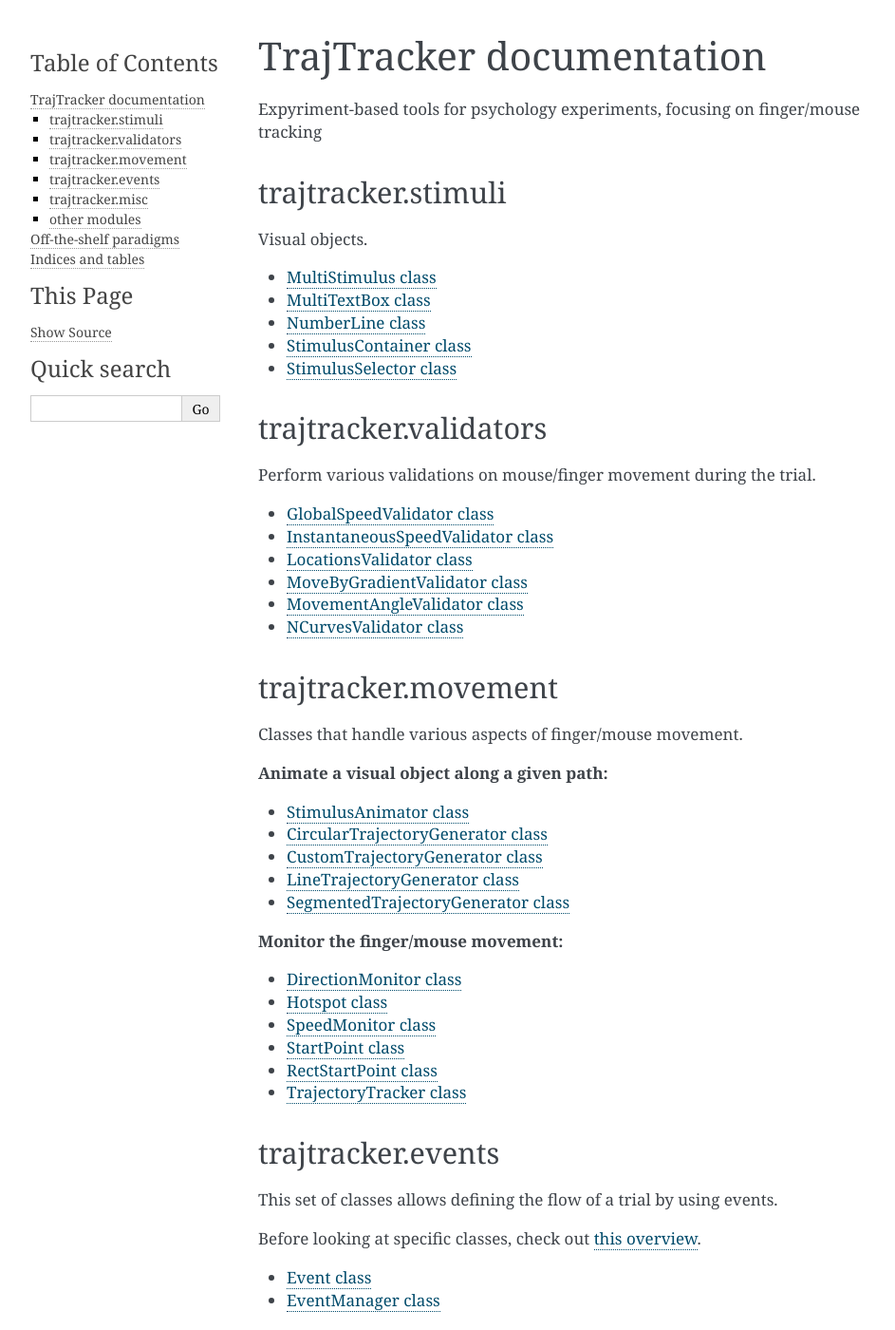
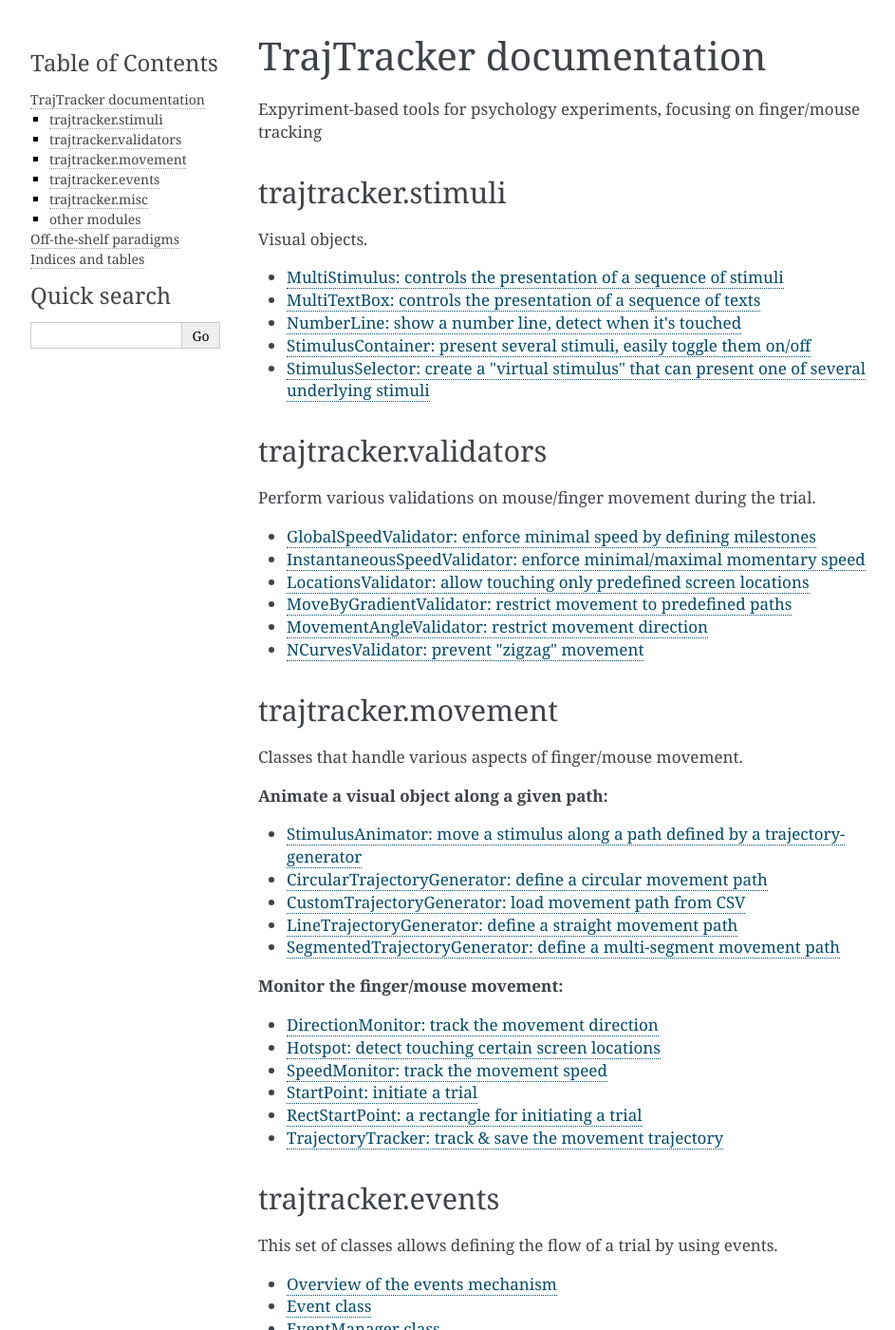
Before and after one commit to trajtracker/trajtracker, a Sphinx documentation site: the page built from docs/source/index.rst, in a window 1280 px wide and 1400 px high. Shown: the whole window at 95% size, without its empty margins (148-1091 px from the left). Built offline with Sphinx 7.4.7, drawn with Linux system fonts in a browser that asks for light colours; some of the changed text lies outside the part shown.

Commit message:
Documentation changes

```diff
--- a/docs/source/conf.py
+++ b/docs/source/conf.py
@@ -54,7 +54,7 @@ master_doc = 'index'
 
 # General information about the project.
 project = u'TrajTracker'
-copyright = u'2017, Dror Dotan'
+copyright = u'2017, <a href="https://drordotan.wixsite.com/dror">Dror Dotan</a>. | <a href="https://drordotan.wixsite.com/trajtracker">Home</a>'
 author = u'Dror Dotan'
 
 # The version info for the project you're documenting, acts as replacement for
@@ -178,10 +178,10 @@ html_static_path = ['_static']
 #html_split_index = False
 
 # If true, links to the reST sources are added to the pages.
-#html_show_sourcelink = True
+html_show_sourcelink = False
 
 # If true, "Created using Sphinx" is shown in the HTML footer. Default is True.
-#html_show_sphinx = True
+html_show_sphinx = False
 
 # If true, "(C) Copyright ..." is shown in the HTML footer. Default is True.
 #html_show_copyright = True
--- a/docs/source/index.rst
+++ b/docs/source/index.rst
@@ -18,8 +18,11 @@ Visual objects.
    :maxdepth: 1
    :glob:
 
-   stimuli/*
-
+   MultiStimulus: controls the presentation of a sequence of stimuli <stimuli/MultiStimulus>
+   MultiTextBox: controls the presentation of a sequence of texts <stimuli/MultiTextBox>
+   NumberLine: show a number line, detect when it's touched <stimuli/NumberLine>
+   StimulusContainer: present several stimuli, easily toggle them on/off <stimuli/StimulusContainer>
+   StimulusSelector: create a "virtual stimulus" that can present one of several underlying stimuli <stimuli/StimulusSelector>
 
 trajtracker.validators
 ----------------------
@@ -30,8 +33,12 @@ Perform various validations on mouse/finger movement during the trial.
    :maxdepth: 1
    :glob:
 
-   validators/*
-
+   GlobalSpeedValidator: enforce minimal speed by defining milestones <validators/GlobalSpeedValidator>
+   InstantaneousSpeedValidator: enforce minimal/maximal momentary speed <validators/InstantaneousSpeedValidator>
+   LocationsValidator: allow touching only predefined screen locations <validators/LocationsValidator>
+   MoveByGradientValidator: restrict movement to predefined paths <validators/MoveByGradientValidator>
+   MovementAngleValidator: restrict movement direction <validators/MovementAngleValidator>
+   NCurvesValidator: prevent "zigzag" movement <validators/NCurvesValidator>
 
 trajtracker.movement
 --------------------
@@ -45,11 +52,11 @@ Classes that handle various aspects of finger/mouse movement.
    :maxdepth: 1
    :glob:
 
-   movement/StimulusAnimator
-   movement/CircularTrajectoryGenerator
-   movement/CustomTrajectoryGenerator
-   movement/LineTrajectoryGenerator
-   movement/SegmentedTrajectoryGenerator
+   StimulusAnimator: move a stimulus along a path defined by a trajectory-generator <movement/StimulusAnimator>
+   CircularTrajectoryGenerator: define a circular movement path <movement/CircularTrajectoryGenerator>
+   CustomTrajectoryGenerator: load movement path from CSV <movement/CustomTrajectoryGenerator>
+   LineTrajectoryGenerator: define a straight movement path <movement/LineTrajectoryGenerator>
+   SegmentedTrajectoryGenerator: define a multi-segment movement path <movement/SegmentedTrajectoryGenerator>
 
 
 **Monitor the finger/mouse movement:**
@@ -58,12 +65,12 @@ Classes that handle various aspects of finger/mouse movement.
    :maxdepth: 1
    :glob:
 
-   movement/DirectionMonitor
-   movement/Hotspot
-   movement/SpeedMonitor
-   movement/StartPoint
-   movement/RectStartPoint
-   movement/TrajectoryTracker
+   DirectionMonitor: track the movement direction <movement/DirectionMonitor>
+   Hotspot: detect touching certain screen locations <movement/Hotspot>
+   SpeedMonitor: track the movement speed <movement/SpeedMonitor>
+   StartPoint: initiate a trial <movement/StartPoint>
+   RectStartPoint: a rectangle for initiating a trial <movement/RectStartPoint>
+   TrajectoryTracker: track & save the movement trajectory <movement/TrajectoryTracker>
 
 
 trajtracker.events
@@ -71,12 +78,11 @@ trajtracker.events
 
 This set of classes allows defining the flow of a trial by using events.
 
-Before looking at specific classes, check out :doc:`this overview <events/events_overview>`.
-
 .. toctree::
    :maxdepth: 1
    :glob:
 
+   Overview of the events mechanism <events/events_overview>
    events/Event
    events/EventManager
 
@@ -107,10 +113,26 @@ Off-the-shelf paradigms
 =======================
 
 TrajTracker also offers ready-to-use experimental paradigms: sets of functions that allow
-creating your own experiment with almost no programming.:
+creating your own experiment with almost no programming:
 
-* :doc:`Number-to-position mapping <paradigms/num2pos/num2pos>` experiments
-* Dual-choice experiments: coming up soon
+**Number-to-position mapping experiments**:
+
+.. toctree::
+   :maxdepth: 1
+   :glob:
+
+   Overview <paradigms/num2pos/num2pos>
+   Configuration: the Config class <paradigms/num2pos/Config>
+   Configuration: input CSV file format <paradigms/num2pos/input_data_format>
+   The result files <paradigms/num2pos/results>
+   Technical: the software design <paradigms/num2pos/num2pos_design>
+   Technical: the ExperimentInfo class <paradigms/num2pos/ExperimentInfo>
+   Technical: the TrialInfo class <paradigms/num2pos/TrialInfo>
+
+
+**Dual-choice experiments**:
+
+Coming up soon
 
 
 Indices and tables
--- a/docs/source/paradigms/num2pos/num2pos.rst
+++ b/docs/source/paradigms/num2pos/num2pos.rst
@@ -3,7 +3,7 @@ Number-to-position mapping experiments
 ======================================
 
 For general details about this paradigm (general information, supported features, format of results, etc.),
-see `this page <https://drordotan.wixsite.com/trajtracker/supported-paradigms>`_.
+see `this page <https://drordotan.wixsite.com/trajtracker/ttrk-exp-num2pos>`_.
 
 Example scripts are provided as part of the TrajTracker distribution, under *samples/paradigms/number_to_position_...*
 
@@ -14,6 +14,9 @@ You can create your own number-to-position experiment in two ways:
 * If your experiment requires features that are not directly supported by the configuration offered,
   you can change the python code. To help you in that, see below the documentation of the functions
   that implement the number-to-position experiment.
+
+The results of each experiment session are saved in 3 files: a file with general data, a file with
+trials information, and a trajectory file. See details :doc:`here <results>`.
 
 
 Use common features by setting configuration
```
Also changed, not shown: other parts of docs/source/index.rst (+1 -1 lines), docs/source/paradigms/num2pos/ExperimentInfo.rst (+8 -9 lines), docs/source/paradigms/num2pos/TrialInfo.rst (added, +13 -0 lines), docs/source/paradigms/num2pos/num2pos_design.rst (+5 -4 lines), docs/source/paradigms/num2pos/results.rst (added, +102 -0 lines), 3 other files.
